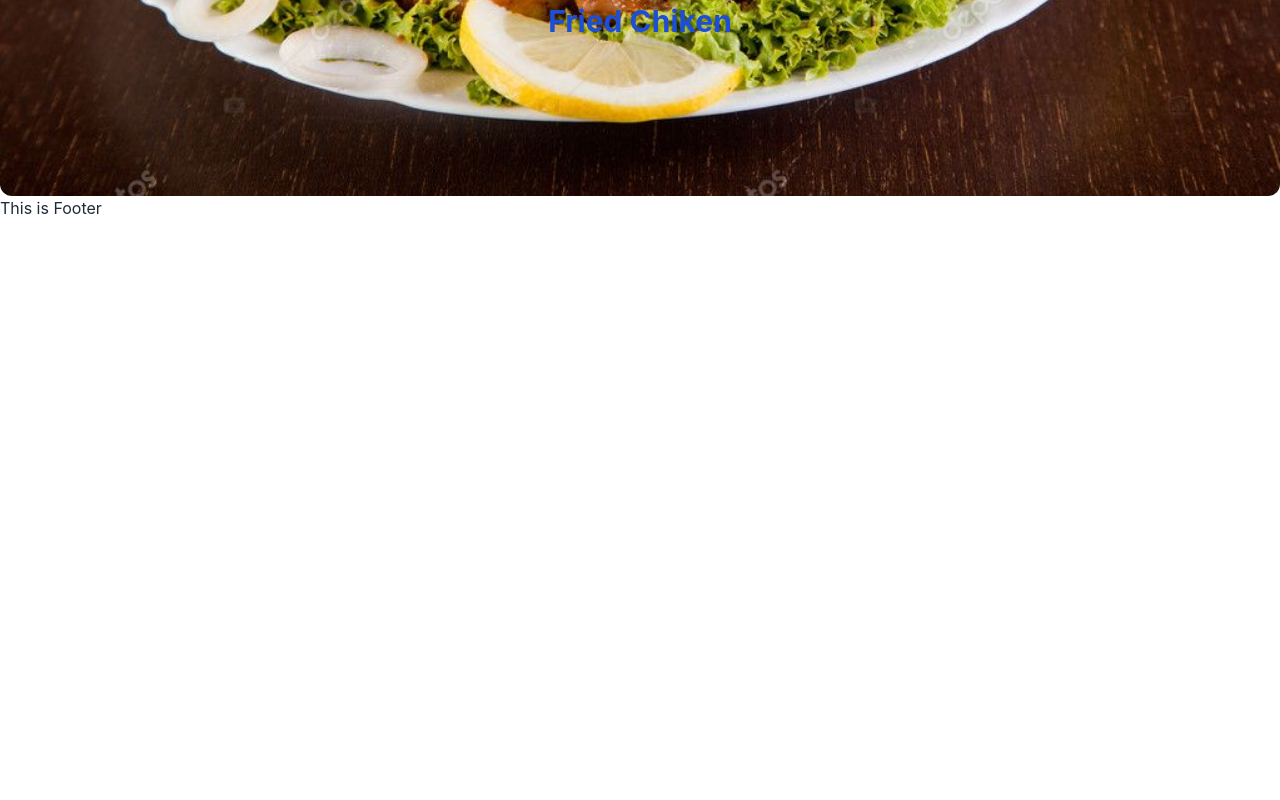
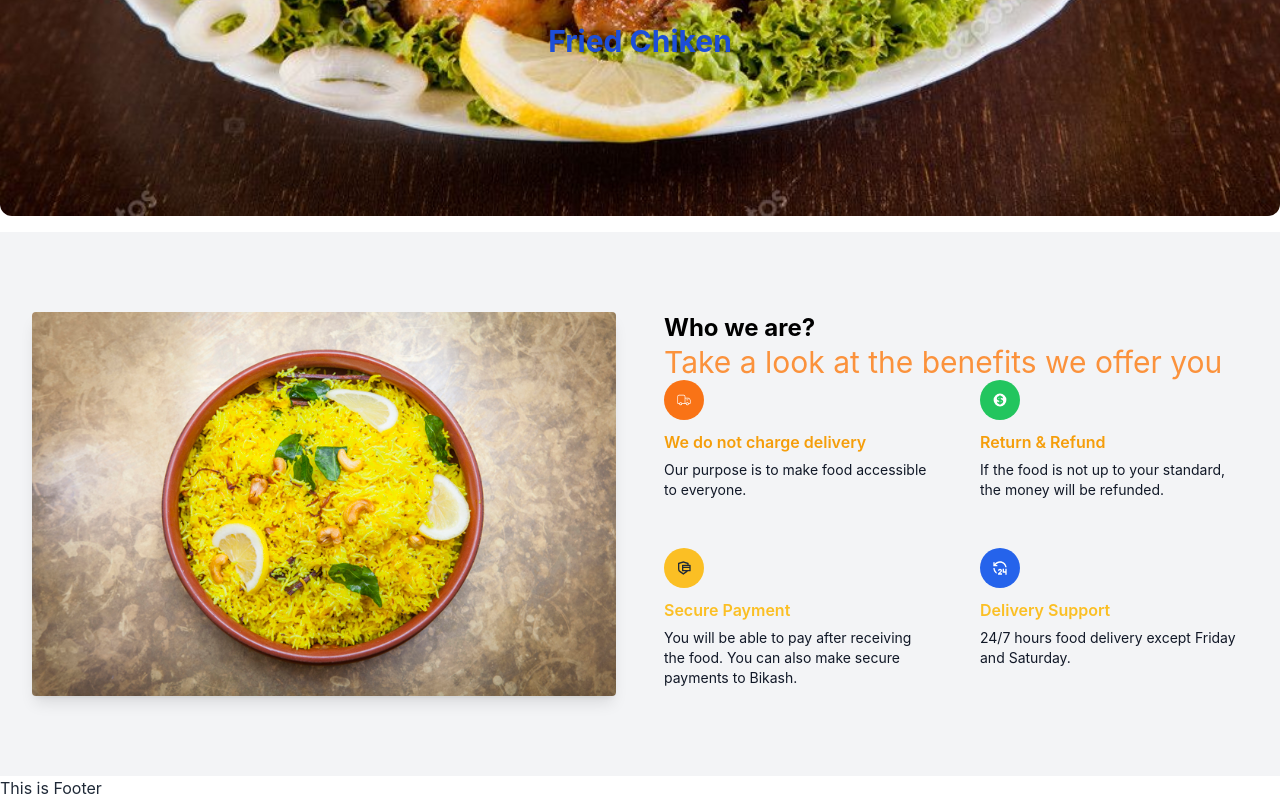
Before and after one commit to anisa6121/food-service, a React (Create React App) app: page / in a window 1280 px wide. Shown: the part 1425-2225 px from the top of the page. Before the commit the page ends 1645 px from the top, so only its background shows below. Built offline with nearby package versions, Linux system fonts and the light colour scheme.

Commit message:
another-section-add

```diff
--- a/package.json
+++ b/package.json
@@ -10,6 +10,7 @@
     "firebase": "^9.13.0",
     "react": "^18.2.0",
     "react-dom": "^18.2.0",
+    "react-icons": "^4.6.0",
     "react-router-dom": "^6.4.3",
     "react-scripts": "5.0.1",
     "web-vitals": "^2.1.4"
--- a/src/components/Home/Hero.js
+++ b/src/components/Home/Hero.js
@@ -2,7 +2,7 @@
 import img from '../../assets/img.jpg'
 const Hero = () => {
     return (
-		<div className="bg-white-800 text-black-100">
+		<div className="bg-white-800 text-black-100 mb-5">
 			<div className="container flex flex-col justify-center p-6 mx-auto sm:py-12 lg:py-24 lg:flex-row lg:justify-between">
 				<div className="flex flex-col justify-center p-6 text-center rounded-sm lg:max-w-md xl:max-w-lg lg:text-left">
 					<h1 className="text-4xl font-bold leading-none sm:text-6xl">
--- a/src/components/Home/Home.js
+++ b/src/components/Home/Home.js
@@ -1,12 +1,14 @@
 import React from 'react';
 import Slider from '../Slider/Slider';
 import Hero from './Hero';
+import Section from './Section';
 
 const Home = () => {
     return (
         <div className=''>
             <Hero></Hero>
-           <Slider></Slider>
+            <Slider></Slider>
+            <Section></Section>
         </div>
     );
 };
--- /dev/null
+++ b/src/components/Home/Section.js
@@ -0,0 +1,107 @@
+import React from 'react';
+import { CiDeliveryTruck } from "react-icons/ci";
+import { HiCurrencyDollar } from "react-icons/hi";
+import { RiSecurePaymentLine, Ri24HoursLine } from "react-icons/ri";
+import img1 from '../../assets/img2.jpg'
+const Section = () => {
+    return (
+		<div className="relative px-4 py-16 mx-auto sm:max-w-xl md:max-w-full lg:max-w-screen-xl md:px-24 lg:px-8 lg:py-20 mt-4 bg-gray-100">
+			<div className="relative">
+				<div className="grid gap-12 row-gap-8 lg:grid-cols-2">
+					<div>
+						<img
+							className="object-cover w-full h-56 rounded shadow-lg sm:h-96"
+							src={img1}
+							alt=""
+						/>
+					</div>
+
+					<div>
+						<p className="text-2xl text-black font-bold">
+							Who we are?
+						</p>
+
+						<h1 className="text-3xl text-orange-400">
+							Take a look at the benefits we
+							offer you
+						</h1>
+
+						<div className="grid gap-12 row-gap-5 md:grid-cols-2">
+							<div className="relative">
+								<div className="relative">
+									<div className="flex items-center justify-center w-10 h-10 mb-3 rounded-full bg-orange-500 text-white">
+										<CiDeliveryTruck></CiDeliveryTruck>
+									</div>
+									<h6 className="mb-2 text-amber-500  font-semibold leading-5">
+										We do not
+										charge
+										delivery
+									</h6>
+									<p className="text-sm text-gray-900">
+										Our
+										purpose is
+										to make
+										food
+										accessible
+										to
+										everyone.
+									</p>
+								</div>
+							</div>
+
+							<div>
+								<div className="flex items-center justify-center w-10 h-10 mb-3 rounded-full bg-green-500 text-white">
+									<HiCurrencyDollar></HiCurrencyDollar>
+								</div>
+								<h6 className="mb-2 text-amber-500   font-semibold leading-5">
+									Return & Refund
+								</h6>
+								<p className="text-sm text-gray-900">
+									If the food is
+									not up to your
+									standard, the
+									money will be
+									refunded.
+								</p>
+							</div>
+
+							<div>
+								<div className="flex items-center justify-center w-10 h-10 mb-3 rounded-full bg-amber-400">
+									<RiSecurePaymentLine></RiSecurePaymentLine>
+								</div>
+								<h6 className="mb-2 text-amber-400 font-semibold leading-5">
+									Secure Payment
+								</h6>
+								<p className="text-sm text-gray-900">
+									You will be able
+									to pay after
+									receiving the
+									food. You can
+									also make secure
+									payments to
+									Bikash.
+								</p>
+							</div>
+							<div>
+								<div className="flex items-center justify-center w-10 h-10 mb-3 rounded-full bg-blue-600 text-white">
+									<Ri24HoursLine></Ri24HoursLine>
+								</div>
+								<h6 className="mb-2 text-amber-400 font-semibold leading-5">
+									Delivery Support
+								</h6>
+								<p className="text-sm text-gray-900">
+									24/7 hours food
+									delivery except
+									Friday and
+									Saturday.
+								</p>
+							</div>
+						</div>
+					</div>
+				</div>
+			</div>
+		</div>
+    );
+};
+
+export default Section;
```
Also changed, not shown: src/assets/img2.jpg (added), 1 other file (tests, documents, lock files or other folders).
